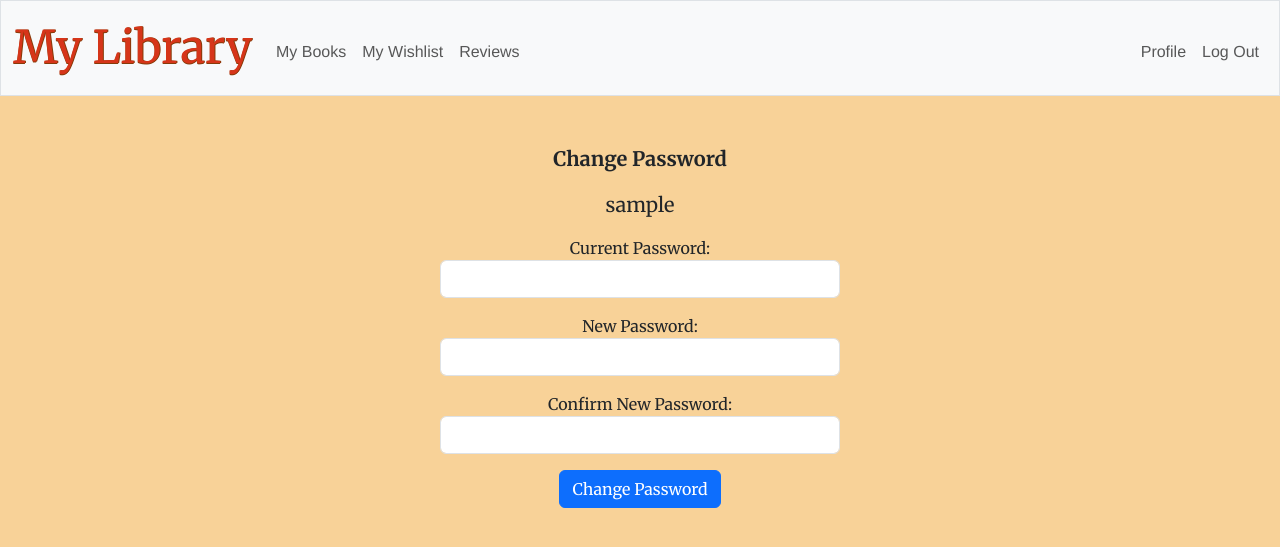
After one commit to KCreek1/My_Library, a Flask app: page /change_password in a window 1280 px wide. The commit adds this page. Shown: the top 547 px of the page. Run offline with Flask 3, Linux system fonts and the light colour scheme; the visitor is signed in with stand-in values (Sample User, id 1); tables that the repository leaves empty hold one stand-in row (values such as "Sample post"); some libraries are stand-ins or nearby versions.

Commit message:
profile - delete - change password

```diff
--- a/routes/auth.py
+++ b/routes/auth.py
@@ -158,5 +158,90 @@ def new_password():
             return redirect("/new_password")
     return render_template("new_password.html")
 
+@bp.route("/delete_account", methods=["GET", "POST"])
+def delete_account():
+    """Delete user account with password confirmation"""
+    user_id = session.get("user_id")
+    if not user_id:
+        flash("You must be logged in to delete your account.", "error")
+        return redirect("/login")
+
+    user = Users.query.get(user_id)
+    if not user:
+        flash("User not found.", "error")
+        return redirect("/login")
+
+    if request.method == "POST":
+        password = request.form.get("password")
+        if not check_password_hash(user.hash, password):
+            flash("Incorrect password.", "error")
+            return render_template("delete_account.html")
+
+        try:
+            db.session.delete(user)
+            db.session.commit()
+            session.clear()
+            flash("Your account has been deleted.", "success")
+            return redirect("/")
+        except Exception as e:
+            db.session.rollback()
+            flash("Error deleting account.", "error")
+            current_app.logger.error(f"Error deleting account: {e}")
+            return render_template("delete_account.html")
+
+    return render_template("delete_account.html")
+
+@bp.route("/profile")
+def profile():
+    user_id = session.get("user_id")
+    if not user_id:
+        flash("You must be logged in to view your profile.", "error")
+        return redirect("/login")
+    user = Users.query.get(user_id)
+    if not user:
+        flash("User not found.", "error")
+        return redirect("/login")
+    return render_template("profile.html", username=user.username)
+
+@bp.route("/change_password", methods=["GET", "POST"])
+def change_password():
+    user_id = session.get("user_id")
+    if not user_id:
+        flash("You must be logged in to change your password.", "error")
+        return redirect("/login")
+
+    user = Users.query.get(user_id)
+    if not user:
+        flash("User not found.", "error")
+        return redirect("/login")
+
+    if request.method == "POST":
+        current_password = request.form.get("current_password")
+        new_password = request.form.get("new_password")
+        confirmation = request.form.get("confirmation")
+
+        if not check_password_hash(user.hash, current_password):
+            flash("Incorrect current password.", "error")
+            return render_template("change_password.html")
+        if not new_password:
+            flash("Enter a new password.", "error")
+            return render_template("change_password.html")
+        if new_password != confirmation:
+            flash("New passwords do not match.", "error")
+            return render_template("change_password.html")
+
+        user.hash = generate_password_hash(new_password, method="pbkdf2:sha1", salt_length=8)
+        try:
+            db.session.commit()
+            flash("Password changed successfully.", "success")
+            return redirect("/profile")
+        except Exception as e:
+            db.session.rollback()
+            flash("Error changing password.", "error")
+            current_app.logger.error(f"Error changing password: {e}")
+            return render_template("change_password.html")
+
+    return render_template("change_password.html", username=user.username)
+
 def register_routes(app):
     app.register_blueprint(bp)
--- /dev/null
+++ b/templates/change_password.html
@@ -0,0 +1,20 @@
+{% extends "layout.html" %}
+{% block content %}
+<p><strong>Change Password</strong></p>
+<p>{{ username }}</p>
+<form method="post" class="mx-auto w-100" style="max-width:400px;">
+    <div class="mb-3">
+        <label for="current_password">Current Password:</label>
+        <input type="password" name="current_password" required class="form-control">
+    </div>
+    <div class="mb-3">
+        <label for="new_password">New Password:</label>
+        <input type="password" name="new_password" required class="form-control">
+    </div>
+    <div class="mb-3">
+        <label for="confirmation">Confirm New Password:</label>
+        <input type="password" name="confirmation" required class="form-control">
+    </div>
+    <button type="submit" class="btn btn-primary">Change Password</button>
+</form>
+{% endblock %}
--- a/templates/layout.html
+++ b/templates/layout.html
@@ -30,6 +30,7 @@
                         <li class="nav-item"><a class="nav-link" href="{{ url_for('reviews.reviews') }}">Reviews</a></li>
                     </ul>
                     <ul class="navbar-nav ms-auto mt-2">
+                        <li class="nav-item"><a class="nav-link" href="{{ url_for('auth.profile') }}">Profile </a></li>
                         <li class="nav-item"><a class="nav-link" href="{{ url_for('auth.logout') }}">Log Out</a></li>
                     </ul>
                 {% else %}
```
Also changed, not shown: templates/delete_account.html (added, +10 -0 lines), templates/profile.html (added, +12 -0 lines).
